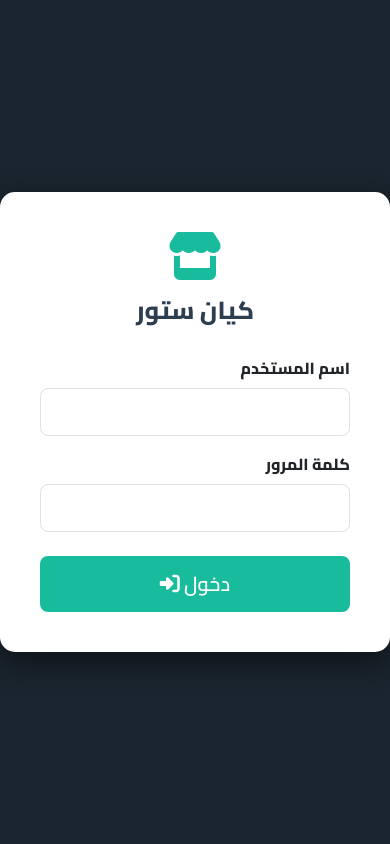
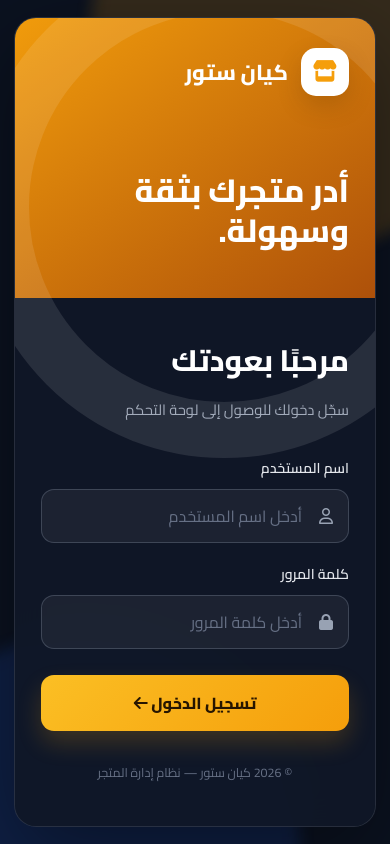
Before and after one commit to We-ERP/Kayan-store, a plain HTML site: page login.html in a window 390 px wide. Drawn offline with nearby package versions, Linux system fonts and the light colour scheme; some packages are replaced by stand-ins of ours; a script that the page names is missing.

Commit message:
Redesign Arabic login page with a modern responsive professional interface

```diff
--- a/login.html
+++ b/login.html
@@ -3,80 +3,206 @@
 <head>
     <meta charset="UTF-8">
     <meta name="viewport" content="width=device-width, initial-scale=1.0">
-    <title>تسجيل الدخول - كيان ستور</title>
-    <link href="https://cdn.jsdelivr.net/npm/bootstrap@5.3.0/dist/css/bootstrap.rtl.min.css" rel="stylesheet">
-    <link href="https://fonts.googleapis.com/css2?family=Cairo:wght@400;600;800&display=swap" rel="stylesheet">
+    <meta name="theme-color" content="#101828">
+    <meta name="description" content="تسجيل الدخول إلى نظام كيان ستور لإدارة المبيعات والمخزون">
+    <title>تسجيل الدخول | كيان ستور</title>
+    <link rel="preconnect" href="https://fonts.googleapis.com">
+    <link rel="preconnect" href="https://fonts.gstatic.com" crossorigin>
+    <link href="https://fonts.googleapis.com/css2?family=Cairo:wght@400;500;600;700;800&display=swap" rel="stylesheet">
     <link href="https://cdnjs.cloudflare.com/ajax/libs/font-awesome/6.4.0/css/all.min.css" rel="stylesheet">
     <style>
-        body { font-family: 'Cairo', sans-serif; background-color: #1a252f; height: 100vh; display: flex; align-items: center; justify-content: center; }
-        .login-card { background: white; padding: 40px; border-radius: 15px; box-shadow: 0 10px 30px rgba(0,0,0,0.5); width: 100%; max-width: 400px; text-align: center; }
-        .login-card h2 { color: #2c3e50; font-weight: 800; margin-bottom: 30px; }
-        .btn-custom { background-color: #18bc9c; color: white; font-weight: 600; border-radius: 8px; padding: 12px; }
-        .btn-custom:hover { background-color: #128f76; color: white;}
+        :root {
+            --navy: #101828;
+            --navy-light: #17243a;
+            --orange: #f59e0b;
+            --orange-light: #fbbf24;
+            --muted: #98a2b3;
+            --line: rgba(255, 255, 255, .1);
+        }
+
+        * { box-sizing: border-box; }
+        body {
+            min-height: 100vh;
+            margin: 0;
+            display: grid;
+            place-items: center;
+            padding: 24px;
+            color: #fff;
+            font-family: 'Cairo', sans-serif;
+            background: #0b1220;
+            overflow-x: hidden;
+        }
+        body::before, body::after {
+            content: '';
+            position: fixed;
+            z-index: -1;
+            width: 430px;
+            height: 430px;
+            border-radius: 50%;
+            filter: blur(8px);
+            opacity: .18;
+            pointer-events: none;
+        }
+        body::before { top: -180px; right: -130px; background: var(--orange); }
+        body::after { bottom: -220px; left: -130px; background: #2563eb; }
+
+        .shell {
+            width: min(100%, 960px);
+            min-height: 600px;
+            display: grid;
+            grid-template-columns: 1.05fr .95fr;
+            direction: ltr;
+            overflow: hidden;
+            border: 1px solid var(--line);
+            border-radius: 28px;
+            background: rgba(16, 24, 40, .82);
+            box-shadow: 0 28px 90px rgba(0, 0, 0, .42), inset 0 1px rgba(255,255,255,.08);
+            backdrop-filter: blur(18px);
+        }
+        .intro {
+            position: relative;
+            display: flex;
+            flex-direction: column;
+            justify-content: space-between;
+            padding: 52px;
+            direction: rtl;
+            background: linear-gradient(145deg, rgba(245,158,11,.98), rgba(180,83,9,.96));
+            isolation: isolate;
+        }
+        .intro::after {
+            content: '';
+            position: absolute;
+            inset: auto -100px -160px auto;
+            width: 390px;
+            height: 390px;
+            border: 56px solid rgba(255,255,255,.1);
+            border-radius: 50%;
+            z-index: -1;
+        }
+        .brand { display: flex; align-items: center; gap: 13px; font-size: 1.35rem; font-weight: 800; }
+        .brand-mark {
+            display: grid;
+            place-items: center;
+            width: 48px;
+            height: 48px;
+            color: var(--orange);
+            border-radius: 15px;
+            background: #fff;
+            box-shadow: 0 10px 25px rgba(79, 44, 0, .2);
+        }
+        .intro h1 { max-width: 390px; margin: 0 0 18px; font-size: clamp(2rem, 4vw, 3.3rem); line-height: 1.25; font-weight: 800; }
+        .intro p { max-width: 390px; margin: 0; color: rgba(255,255,255,.86); line-height: 2; }
+        .features { display: grid; gap: 13px; margin-top: 28px; }
+        .feature { display: flex; align-items: center; gap: 12px; color: rgba(255,255,255,.9); font-size: .92rem; }
+        .feature i { width: 30px; text-align: center; color: #fff; }
+        .form-panel { display: flex; align-items: center; padding: 52px; direction: rtl; background: rgba(16,24,40,.72); }
+        .form-wrap { width: 100%; max-width: 360px; margin: auto; }
+        .form-wrap h2 { margin: 0 0 8px; font-size: 1.85rem; font-weight: 800; }
+        .subtitle { margin: 0 0 32px; color: var(--muted); font-size: .92rem; }
+        .field { margin-bottom: 18px; }
+        label { display: block; margin-bottom: 8px; color: #e4e7ec; font-size: .88rem; font-weight: 600; }
+        .input-wrap { position: relative; }
+        .input-wrap i { position: absolute; top: 50%; right: 16px; color: var(--muted); transform: translateY(-50%); }
+        input {
+            width: 100%;
+            height: 54px;
+            padding: 0 46px 0 16px;
+            color: #fff;
+            outline: none;
+            border: 1px solid rgba(152,162,179,.28);
+            border-radius: 13px;
+            background: rgba(255,255,255,.055);
+            font: inherit;
+            transition: .2s ease;
+        }
+        input::placeholder { color: #667085; }
+        input:focus { border-color: var(--orange); background: rgba(255,255,255,.08); box-shadow: 0 0 0 4px rgba(245,158,11,.13); }
+        .submit {
+            width: 100%;
+            height: 56px;
+            margin-top: 8px;
+            color: #261500;
+            border: 0;
+            border-radius: 13px;
+            background: linear-gradient(135deg, var(--orange-light), var(--orange));
+            box-shadow: 0 12px 25px rgba(245,158,11,.2);
+            cursor: pointer;
+            font: inherit;
+            font-weight: 800;
+            transition: .2s ease;
+        }
+        .submit:hover { transform: translateY(-2px); box-shadow: 0 16px 30px rgba(245,158,11,.3); }
+        .submit:disabled { cursor: wait; opacity: .7; transform: none; }
+        #errorMsg { display: none; padding: 12px 14px; margin-bottom: 18px; color: #fecaca; border: 1px solid rgba(248,113,113,.3); border-radius: 10px; background: rgba(127,29,29,.25); font-size: .84rem; }
+        .copyright { margin-top: 30px; color: #667085; text-align: center; font-size: .78rem; }
+        @media (max-width: 760px) {
+            body { padding: 14px; }
+            .shell { display: block; min-height: auto; border-radius: 22px; }
+            .intro { min-height: 280px; padding: 30px 26px; }
+            .intro h1 { margin-top: 42px; font-size: 2rem; }
+            .intro p, .features { display: none; }
+            .form-panel { padding: 34px 26px 30px; }
+        }
     </style>
 </head>
 <body>
-    <div class="login-card">
-        <i class="fas fa-store fa-3x mb-3" style="color: #18bc9c;"></i>
-        <h2>كيان ستور</h2>
-        <div class="alert alert-danger" id="errorMsg" style="display: none; font-size: 14px;"></div>
-
+    <main class="shell">
+        <section class="intro" aria-label="معلومات كيان ستور">
+            <div class="brand"><span class="brand-mark"><i class="fa-solid fa-store"></i></span> كيان ستور</div>
+            <div>
+                <h1>أدر متجرك بثقة وسهولة.</h1>
+                <p>منصة واحدة لإدارة المبيعات، المخزون، الفواتير والخزينة بواجهة واضحة وسريعة.</p>
+                <div class="features">
+                    <div class="feature"><i class="fa-solid fa-chart-line"></i><span>متابعة المبيعات والأداء لحظيًا</span></div>
+                    <div class="feature"><i class="fa-solid fa-boxes-stacked"></i><span>إدارة دقيقة للأصناف والمخزون</span></div>
+                    <div class="feature"><i class="fa-solid fa-shield-halved"></i><span>صلاحيات آمنة لكل مستخدم</span></div>
+                </div>
+            </div>
+        </section>
+        <section class="form-panel">
+            <div class="form-wrap">
+                <h2>مرحبًا بعودتك</h2>
+                <p class="subtitle">سجّل دخولك للوصول إلى لوحة التحكم</p>
+                <div id="errorMsg" role="alert"></div>
                 <form id="loginForm">
-            <div class="mb-3 text-start">
-                <label class="form-label fw-bold">اسم المستخدم</label>
-                <input type="text" class="form-control form-control-lg" id="username" required>
+                    <div class="field">
+                        <label for="username">اسم المستخدم</label>
+                        <div class="input-wrap"><i class="fa-regular fa-user"></i><input type="text" id="username" autocomplete="username" placeholder="أدخل اسم المستخدم" required></div>
                     </div>
-            <div class="mb-4 text-start">
-                <label class="form-label fw-bold">كلمة المرور</label>
-                <input type="password" class="form-control form-control-lg" id="password" required>
+                    <div class="field">
+                        <label for="password">كلمة المرور</label>
+                        <div class="input-wrap"><i class="fa-solid fa-lock"></i><input type="password" id="password" autocomplete="current-password" placeholder="أدخل كلمة المرور" required></div>
                     </div>
-            <button type="submit" class="btn btn-custom w-100 fs-5" id="loginBtn">دخول <i class="fas fa-sign-in-alt"></i></button>
+                    <button type="submit" class="submit" id="loginBtn">تسجيل الدخول <i class="fa-solid fa-arrow-left"></i></button>
                 </form>
+                <p class="copyright">© 2026 كيان ستور — نظام إدارة المتجر</p>
             </div>
-
-    <script src="https://cdn.jsdelivr.net/npm/sweetalert2@11"></script>
+        </section>
+    </main>
     <script>
-        // رابط جوجل سكريبت بتاعك
         const SCRIPT_URL = "https://script.google.com/macros/s/AKfycbzFgQBh8uJ-RZNegq5hwqhqDJ3oAAjdNJOC79W0VnBVrfhROo5eyVAodiqXcWgo6PZe/exec";
-
-        document.getElementById('loginForm').addEventListener('submit', function(e) {
-            e.preventDefault();
-            let user = document.getElementById('username').value;
-            let pass = document.getElementById('password').value;
-            let btn = document.getElementById('loginBtn');
-            let errorMsg = document.getElementById('errorMsg');
-
+        const form = document.getElementById('loginForm');
+        const btn = document.getElementById('loginBtn');
+        const errorMsg = document.getElementById('errorMsg');
+        form.addEventListener('submit', async (event) => {
+            event.preventDefault();
             btn.disabled = true;
-            btn.innerHTML = '<i class="fas fa-spinner fa-spin"></i> جاري التحقق...';
+            btn.innerHTML = '<i class="fa-solid fa-spinner fa-spin"></i> جاري التحقق...';
             errorMsg.style.display = 'none';
-
-            fetch(SCRIPT_URL, {
-                method: 'POST',
-                body: JSON.stringify({ action: "login", username: user, password: pass })
-            })
-            .then(response => response.json())
-            .then(data => {
-                if(data.success) {
-                    // تنظيف البيانات وحفظها بشكل قاطع
+            try {
+                const response = await fetch(SCRIPT_URL, { method: 'POST', body: JSON.stringify({ action: 'login', username: username.value.trim(), password: password.value }) });
+                const data = await response.json();
+                if (!data.success) throw new Error(data.message || 'بيانات الدخول غير صحيحة');
                 localStorage.setItem('kayan_user', String(data.username).trim());
                 localStorage.setItem('kayan_role', String(data.role).trim());
                 localStorage.setItem('kayan_permissions', String(data.permissions || '').trim());
-
-                    // تحويل فوري من غير انتظار - السرعة أهم من مؤثر النجاح
-                    window.location.replace("./index.html");
-                } else {
-                    errorMsg.innerText = data.message || "بيانات الدخول غير صحيحة";
+                window.location.replace('./index.html');
+            } catch (error) {
+                errorMsg.textContent = error.message || 'حدث خطأ في الاتصال بالسيرفر، تأكد من الإنترنت.';
                 errorMsg.style.display = 'block';
                 btn.disabled = false;
-                    btn.innerHTML = 'دخول <i class="fas fa-sign-in-alt"></i>';
+                btn.innerHTML = 'تسجيل الدخول <i class="fa-solid fa-arrow-left"></i>';
             }
-            })
-            .catch(err => {
-                errorMsg.innerText = "حدث خطأ في الاتصال بالسيرفر، تأكد من الإنترنت.";
-                errorMsg.style.display = 'block';
-                btn.disabled = false;
-                btn.innerHTML = 'دخول <i class="fas fa-sign-in-alt"></i>';
-            });
         });
     </script>
 </body>
```
Lines whose indentation alone changed are shown as unchanged.
